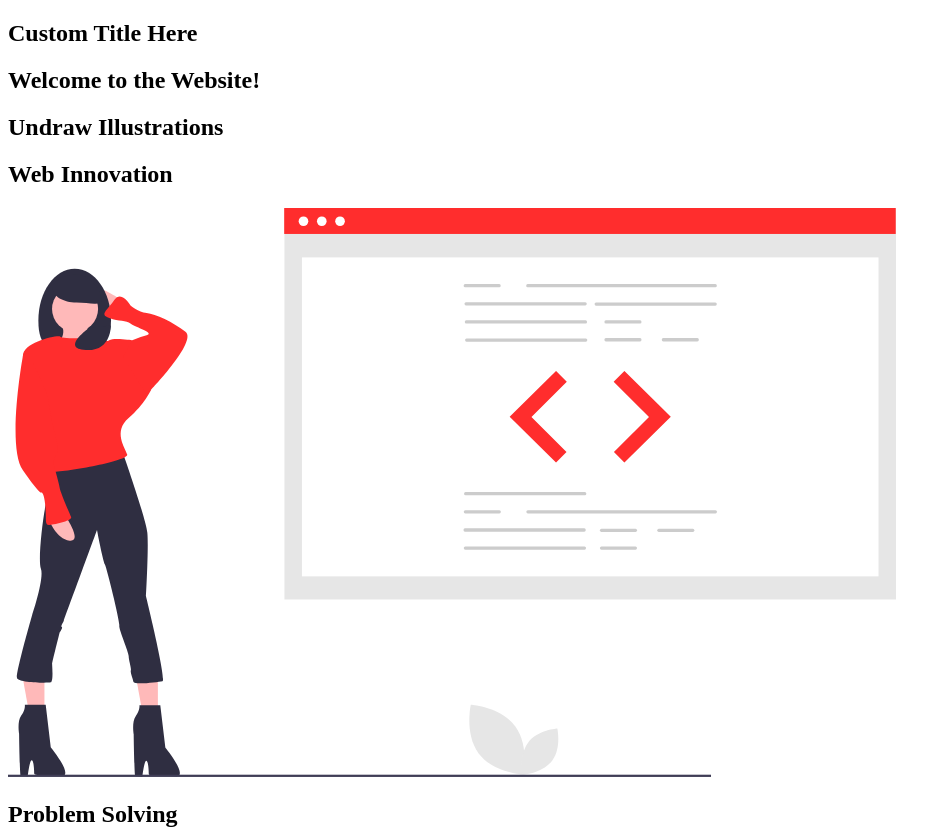
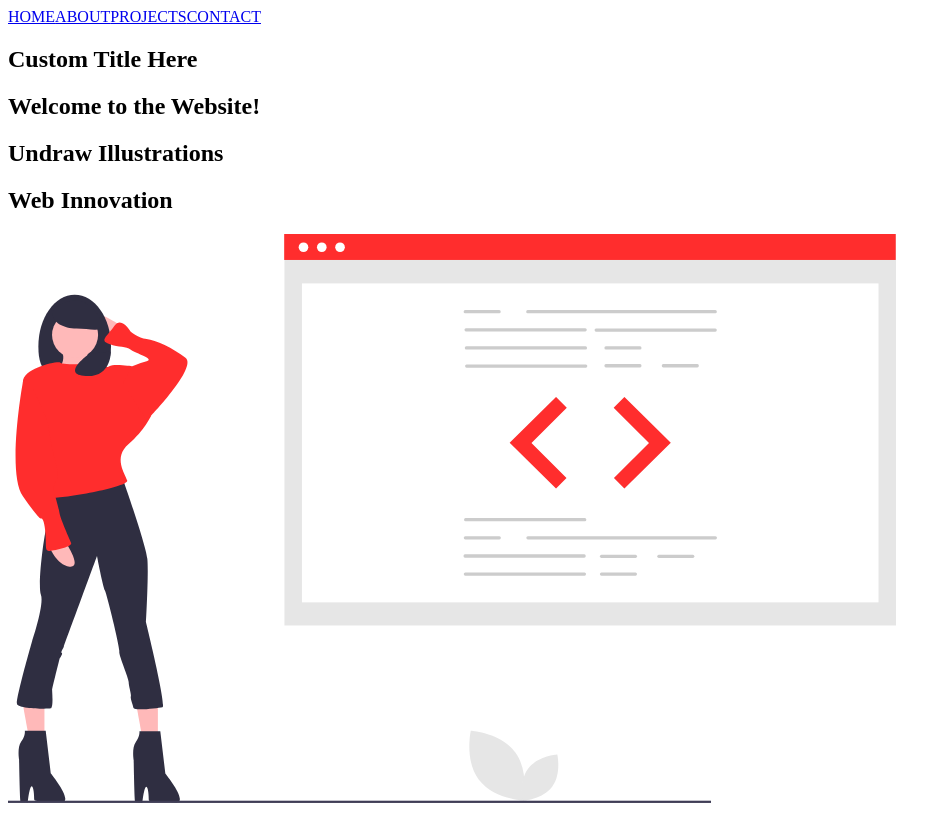
Before and after one commit to Shcoobz/advancedJS_light-dark-mode, a React (Vite) app: page / in a window 1280 px wide. Shown: the top 829 px of the page, without its empty margins (0-951 px from the left). Built offline with nearby package versions, Linux system fonts and the light colour scheme; the HTML template or start-up script is replaced by a standard one.

Commit message:
implemented navbar

```diff
--- a/src/App.jsx
+++ b/src/App.jsx
@@ -1,11 +1,13 @@
-import Home from './components/Home';
-import About from './components/About';
-import Projects from './components/Projects';
-import Contact from './components/Contact';
+import Navbar from './components/Navbar';
+import Home from './components/pages/Home';
+import About from './components/pages/About';
+import Projects from './components/pages/Projects';
+import Contact from './components/pages/Contact';
 
 function App() {
   return (
     <div className='App'>
+      <Navbar />
       <Home />
       <About />
       <Projects />
--- /dev/null
+++ b/src/components/Navbar.jsx
@@ -0,0 +1,12 @@
+function Navbar() {
+  return (
+    <nav id='nav'>
+      <a href='#home'>HOME</a>
+      <a href='#about'>ABOUT</a>
+      <a href='#projects'>PROJECTS</a>
+      <a href='#contact'>CONTACT</a>
+    </nav>
+  );
+}
+
+export default Navbar;
```
Also changed, not shown: src/components/pages/About.jsx (renamed from src/components/About.jsx), src/components/pages/Contact.jsx (renamed from src/components/Contact.jsx), src/components/pages/Home.jsx (renamed from src/components/Home.jsx), src/components/pages/Projects.jsx (renamed from src/components/Projects.jsx).
